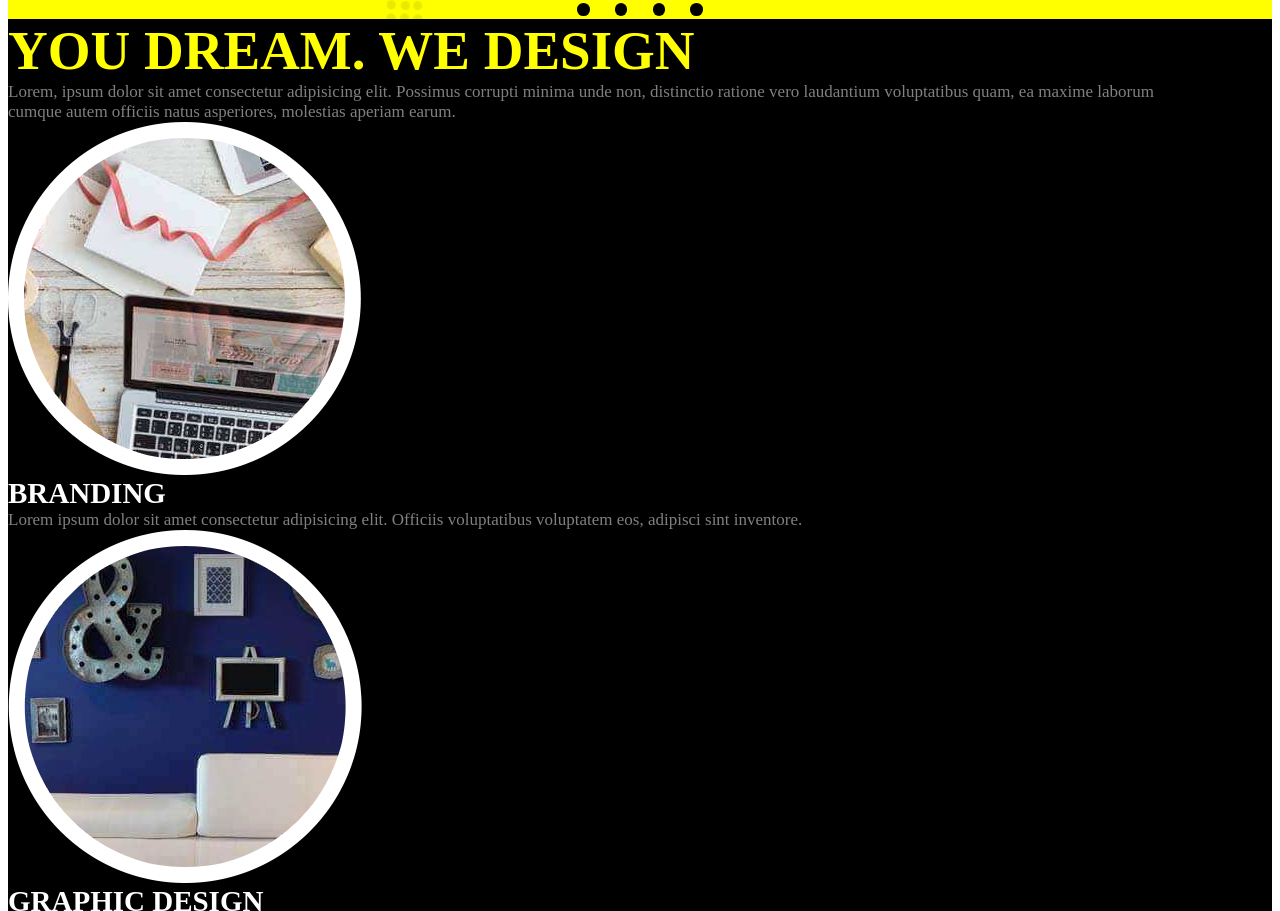
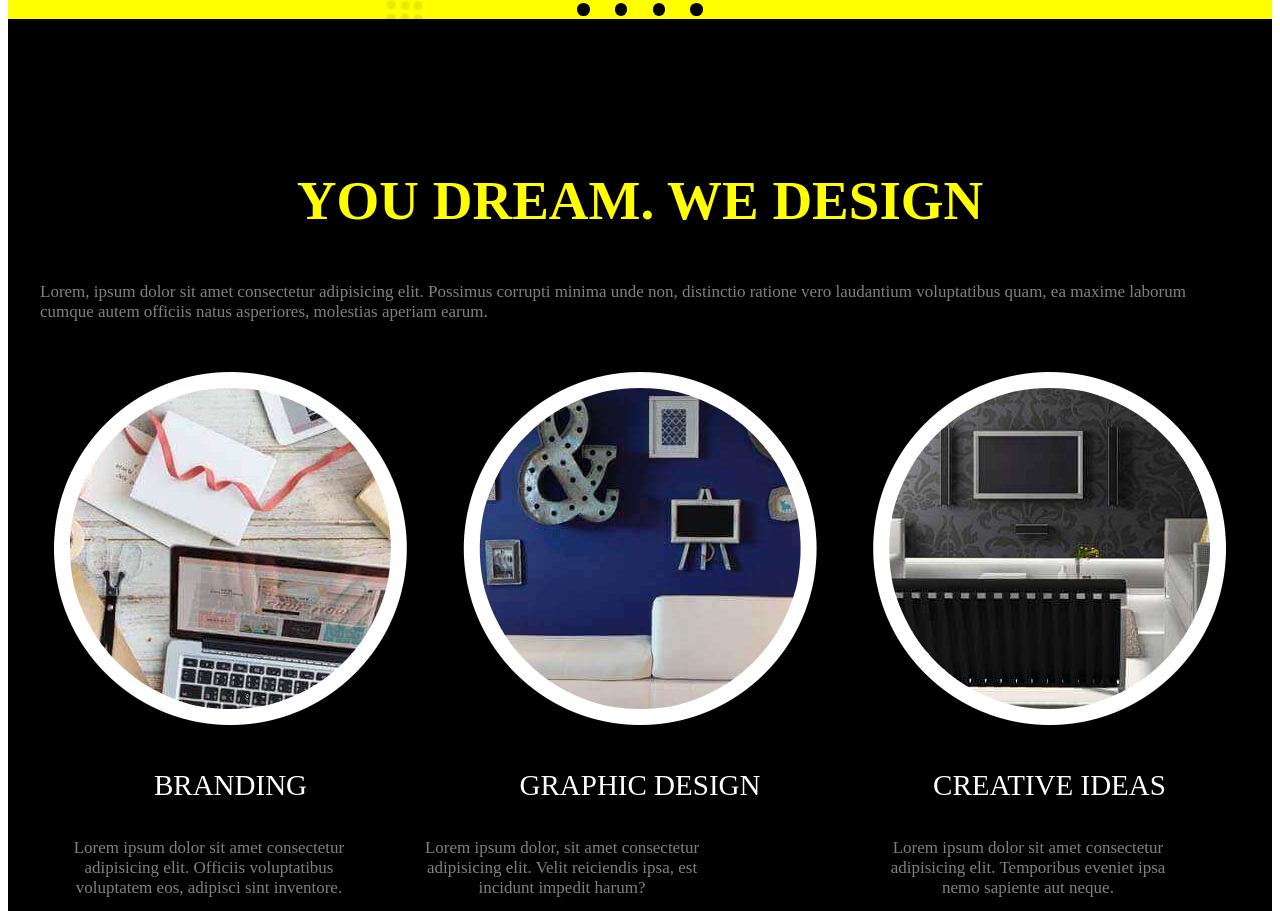
Before and after one commit to MaksNekrut/agency, a website: page index.html in a window 1280 px wide. Shown: the part 935-1846 px from the top of the page. Drawn offline with Linux system fonts and the light colour scheme.

Commit message:
dream section

```diff
--- a/index.html
+++ b/index.html
@@ -74,19 +74,19 @@
       <div class="dream__content">
         <div class="dream__content-box">
           <img src="img/dream1.png" alt="photo" class="dream__img">
-          <div class="dream__title">branding</div>
+          <div class="dream__content-title">branding</div>
           <div class="dream__info">Lorem ipsum dolor sit amet consectetur adipisicing elit. Officiis voluptatibus
             voluptatem eos, adipisci sint inventore.</div>
         </div>
         <div class="dream__content-box">
           <img src="img/dream2.png" alt="photo" class="dream__img">
-          <div class="dream__title">graphic design</div>
+          <div class="dream__content-title">graphic design</div>
           <div class="dream__info">Lorem ipsum dolor, sit amet consectetur adipisicing elit. Velit reiciendis ipsa, est
             incidunt impedit harum?</div>
         </div>
         <div class="dream__content-box">
           <img src="img/dream3.png" alt="photo" class="dream__img">
-          <div class="dream__title">creative ideas</div>
+          <div class="dream__content-title">creative ideas</div>
           <div class="dream__info">Lorem ipsum dolor sit amet consectetur adipisicing elit. Temporibus eveniet ipsa nemo
             sapiente aut neque.</div>
         </div>
--- a/sass/sections/_dream.scss
+++ b/sass/sections/_dream.scss
@@ -3,6 +3,10 @@
 
   &__inner {
     width: 120rem;
+    margin: 0 auto;
+    display: flex;
+    flex-direction: column;
+    align-items: center;
   }
 
   &__title {
@@ -10,23 +14,40 @@
     color: $color-yellow;
     text-transform: uppercase;
     font-weight: bold;
+    margin-top: 15rem;
   }
 
   &__subtitle {
     color: rgba(255, 255, 255, 0.5);
     font-size: 1.7rem;
+    margin-top: 5rem;
   }
 
   &__content {
+    display: flex;
+    justify-content: space-between;
+    margin-top: 5rem;
+    & > :nth-child(2) {
+      & > img {
+        margin-left: 5.6rem;
+        margin-right: 5.6rem;
+      }
+    }
     &-box {
-            .dream__title {
+      .dream__content-title {
         font-size: 2.9rem;
         color: $color-white;
+        text-transform: uppercase;
+        text-align: center;
+        margin-top: 4.2rem;
       }
 
       .dream__info {
         color: rgba(255, 255, 255, 0.5);
         font-size: 1.7rem;
+        margin-top: 3.6rem;
+        width: 31rem;
+        text-align: center;
       }
     }
   }
@@ -38,7 +59,7 @@
     background-color: $color-yellow;
     margin-right: 27rem;
     transform: skewX(30deg);
-
+    margin: 8.4rem 0 10rem 0;
     button {
       color: $color-black;
       background-color: $color-yellow;
```
Also changed, not shown: css/main.css, css/main.min.css, 1 other file. Lines whose indentation alone changed are shown as unchanged.
